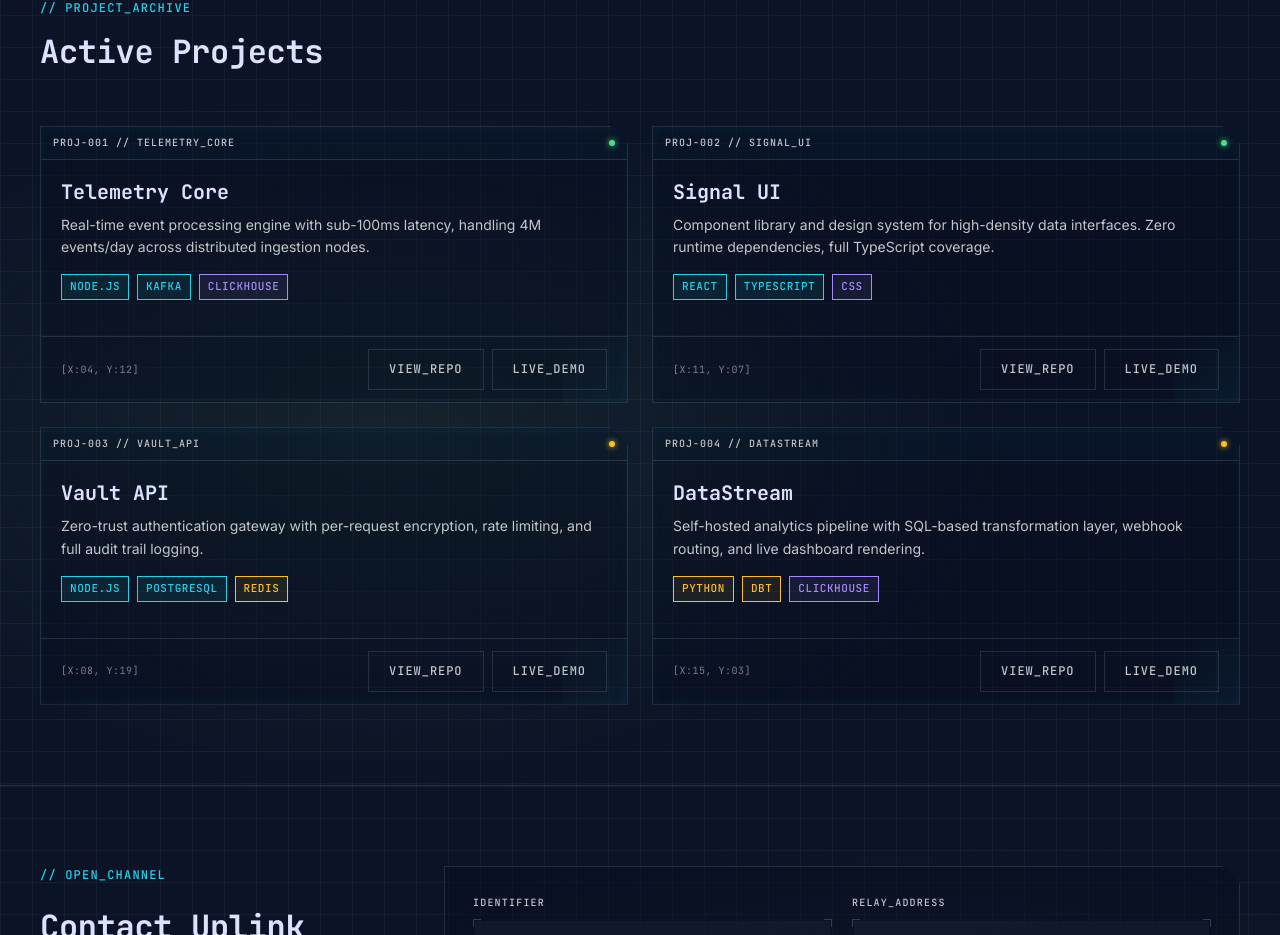
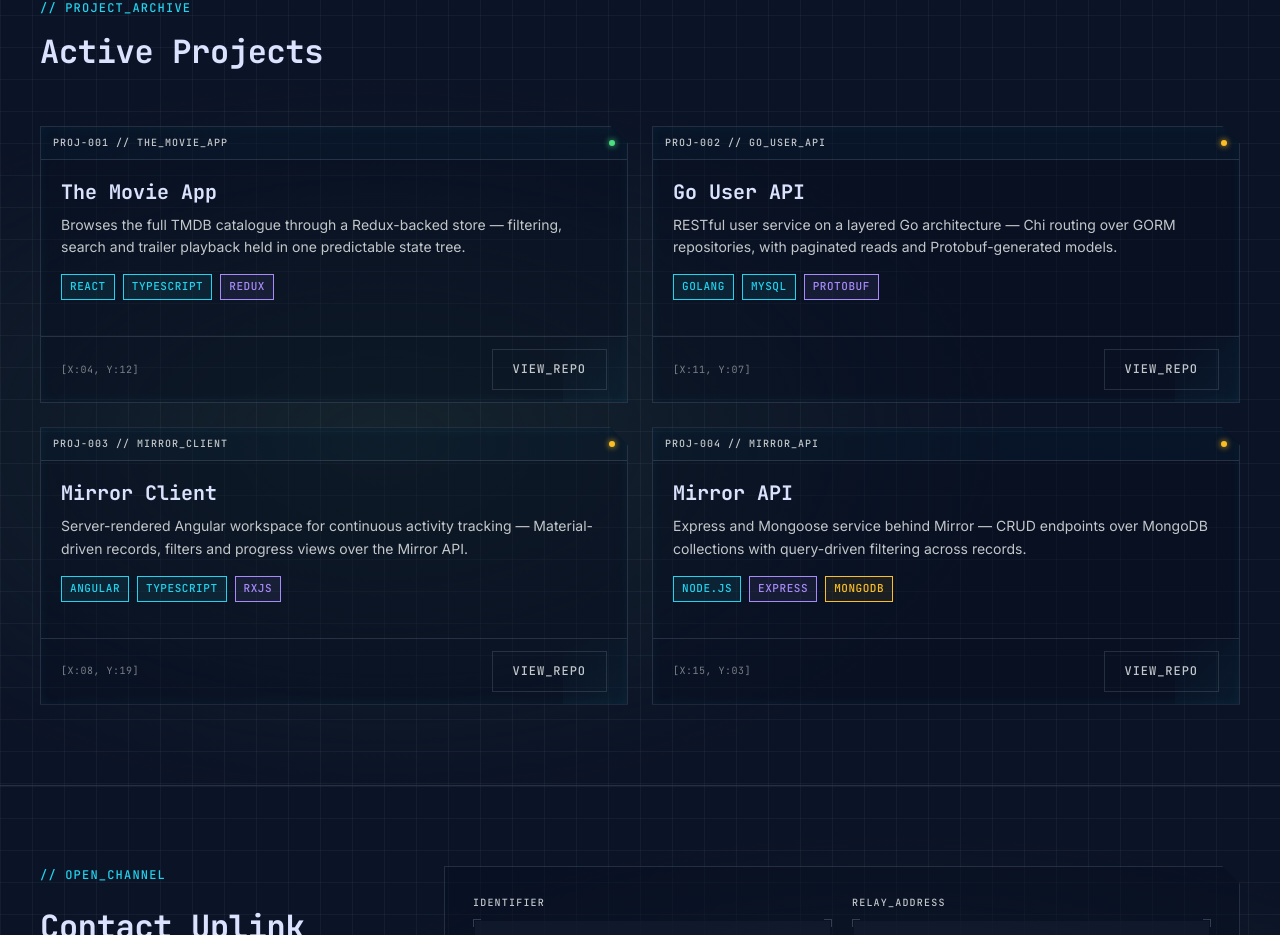
Before and after one commit to AmmarBerkovic/portfolio-lab, a React (Vite) app: page / in a window 1280 px wide. Shown: the part 2015-2950 px from the top of the page. Built offline with nearby package versions, Linux system fonts and the light colour scheme.

Commit message:
content: replace placeholder projects with real repositories

```diff
--- a/src/data/content.ts
+++ b/src/data/content.ts
@@ -207,62 +207,58 @@ export const roles: Role[] = [
 export const projects: Project[] = [
   {
     id: 'PROJ-001',
-    name: 'Telemetry Core',
+    name: 'The Movie App',
     description:
-      'Real-time event processing engine with sub-100ms latency, handling 4M events/day across distributed ingestion nodes.',
+      'Browses the full TMDB catalogue through a Redux-backed store — filtering, search and trailer playback held in one predictable state tree.',
     status: 'active',
     coordinates: '[X:04, Y:12]',
-    repoUrl: 'https://github.com',
-    liveUrl: 'https://example.com',
+    repoUrl: 'https://github.com/AmmarBerkovic/The-Movie-App',
     chips: [
-      { label: 'Node.js',    color: 'cyan' },
-      { label: 'Kafka',      color: 'cyan' },
-      { label: 'ClickHouse', color: 'violet' },
+      { label: 'React',      color: 'cyan'   },
+      { label: 'TypeScript', color: 'cyan'   },
+      { label: 'Redux',      color: 'violet' },
     ],
   },
   {
     id: 'PROJ-002',
-    name: 'Signal UI',
+    name: 'Go User API',
     description:
-      'Component library and design system for high-density data interfaces. Zero runtime dependencies, full TypeScript coverage.',
-    status: 'active',
+      'RESTful user service on a layered Go architecture — Chi routing over GORM repositories, with paginated reads and Protobuf-generated models.',
+    status: 'in-progress',
     coordinates: '[X:11, Y:07]',
-    repoUrl: 'https://github.com',
-    liveUrl: 'https://example.com',
+    repoUrl: 'https://github.com/AmmarBerkovic/Go-User-API',
     chips: [
-      { label: 'React',      color: 'cyan' },
-      { label: 'TypeScript', color: 'cyan' },
-      { label: 'CSS',        color: 'violet' },
+      { label: 'Golang',   color: 'cyan'   },
+      { label: 'MySQL',    color: 'cyan'   },
+      { label: 'Protobuf', color: 'violet' },
     ],
   },
   {
     id: 'PROJ-003',
-    name: 'Vault API',
+    name: 'Mirror Client',
     description:
-      'Zero-trust authentication gateway with per-request encryption, rate limiting, and full audit trail logging.',
+      'Server-rendered Angular workspace for continuous activity tracking — Material-driven records, filters and progress views over the Mirror API.',
     status: 'in-progress',
     coordinates: '[X:08, Y:19]',
-    repoUrl: 'https://github.com',
-    liveUrl: 'https://example.com',
+    repoUrl: 'https://github.com/AmmarBerkovic/MirrorFE',
     chips: [
-      { label: 'Node.js',    color: 'cyan' },
-      { label: 'PostgreSQL', color: 'cyan' },
-      { label: 'Redis',      color: 'amber' },
+      { label: 'Angular',    color: 'cyan'   },
+      { label: 'TypeScript', color: 'cyan'   },
+      { label: 'RxJS',       color: 'violet' },
     ],
   },
   {
     id: 'PROJ-004',
-    name: 'DataStream',
+    name: 'Mirror API',
     description:
-      'Self-hosted analytics pipeline with SQL-based transformation layer, webhook routing, and live dashboard rendering.',
+      'Express and Mongoose service behind Mirror — CRUD endpoints over MongoDB collections with query-driven filtering across records.',
     status: 'in-progress',
     coordinates: '[X:15, Y:03]',
-    repoUrl: 'https://github.com',
-    liveUrl: 'https://example.com',
+    repoUrl: 'https://github.com/AmmarBerkovic/MirrorBE',
     chips: [
-      { label: 'Python',     color: 'amber' },
-      { label: 'dbt',        color: 'amber' },
-      { label: 'ClickHouse', color: 'violet' },
+      { label: 'Node.js', color: 'cyan'   },
+      { label: 'Express', color: 'violet' },
+      { label: 'MongoDB', color: 'amber'  },
     ],
   },
 ]
```
